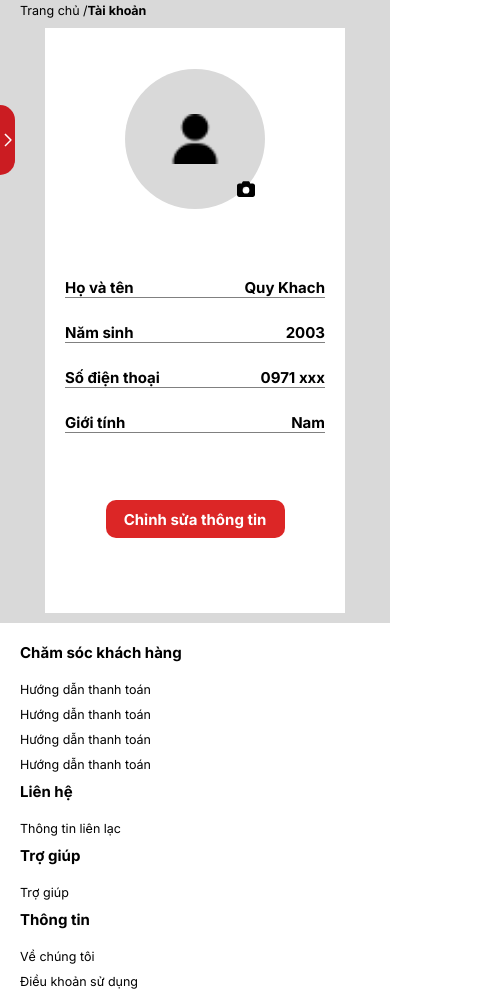
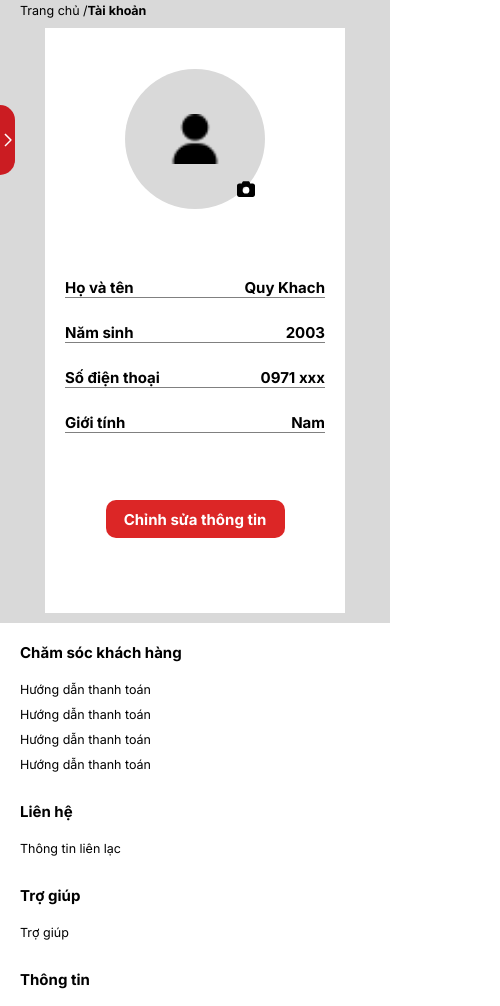
Before and after one commit to longdao2003/HuuLong-ui-ux, a plain HTML site: page index.html in a window 390 px wide. Shown: the part 92-1098 px from the top of the page, 500 px wide, since content can reach past the window. Drawn offline with Linux system fonts and the light colour scheme.

Commit message:
Ho Ho Ho

```diff
--- a/style.css
+++ b/style.css
@@ -620,11 +620,12 @@
 	flex-direction: column;
 	align-items: flex-start;
 	margin: 0;
+	width: 500px;
 }
 
 
 .container-footer{
-/*	margin-top:20px;*/
+	margin-bottom:20px;
 }
 
 
@@ -660,7 +661,7 @@
 	width: 140px;
 	height: 140px;
 	border-radius: 50%;
-		position: relative;
+	position: relative;
 }
 
 
```
